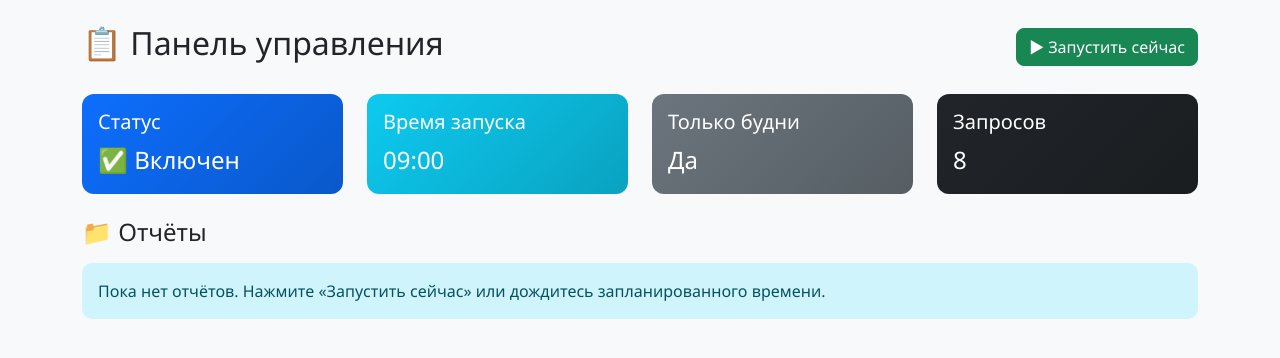
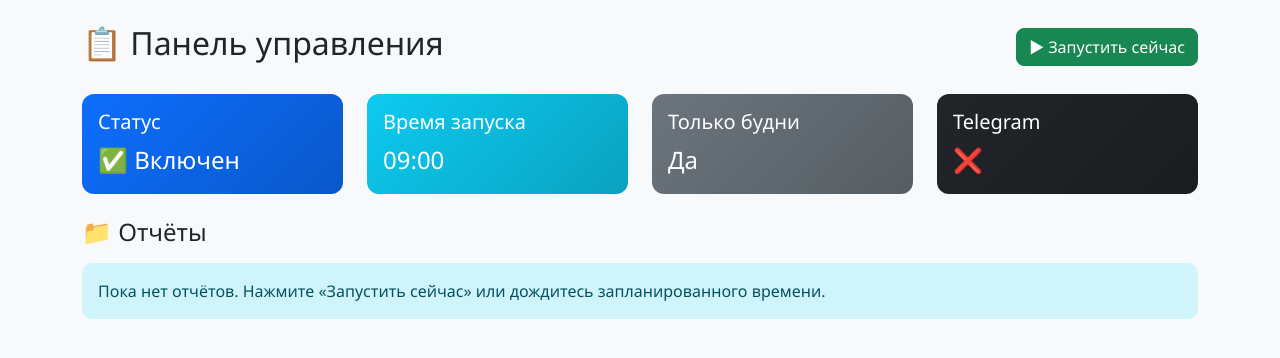
Before and after one commit to ankoriru/hreserch, a Flask app: page /dashboard in a window 1280 px wide. Shown: the part 80-438 px from the top of the page. Run offline with Flask 3, Linux system fonts and the light colour scheme; the visitor is signed in with stand-in values (Sample User, id 1).

Commit message:
Add files via upload

```diff
--- a/templates/dashboard.html
+++ b/templates/dashboard.html
@@ -36,8 +36,8 @@
     <div class="col-md-3">
         <div class="card text-white bg-dark">
             <div class="card-body">
-                <h5 class="card-title">Запросов</h5>
-                <p class="card-text fs-4">{{ cfg.search_queries|length }}</p>
+                <h5 class="card-title">Telegram</h5>
+                <p class="card-text fs-4">{{ "✅" if telegram_ok else "❌" }}</p>
             </div>
         </div>
     </div>
```
